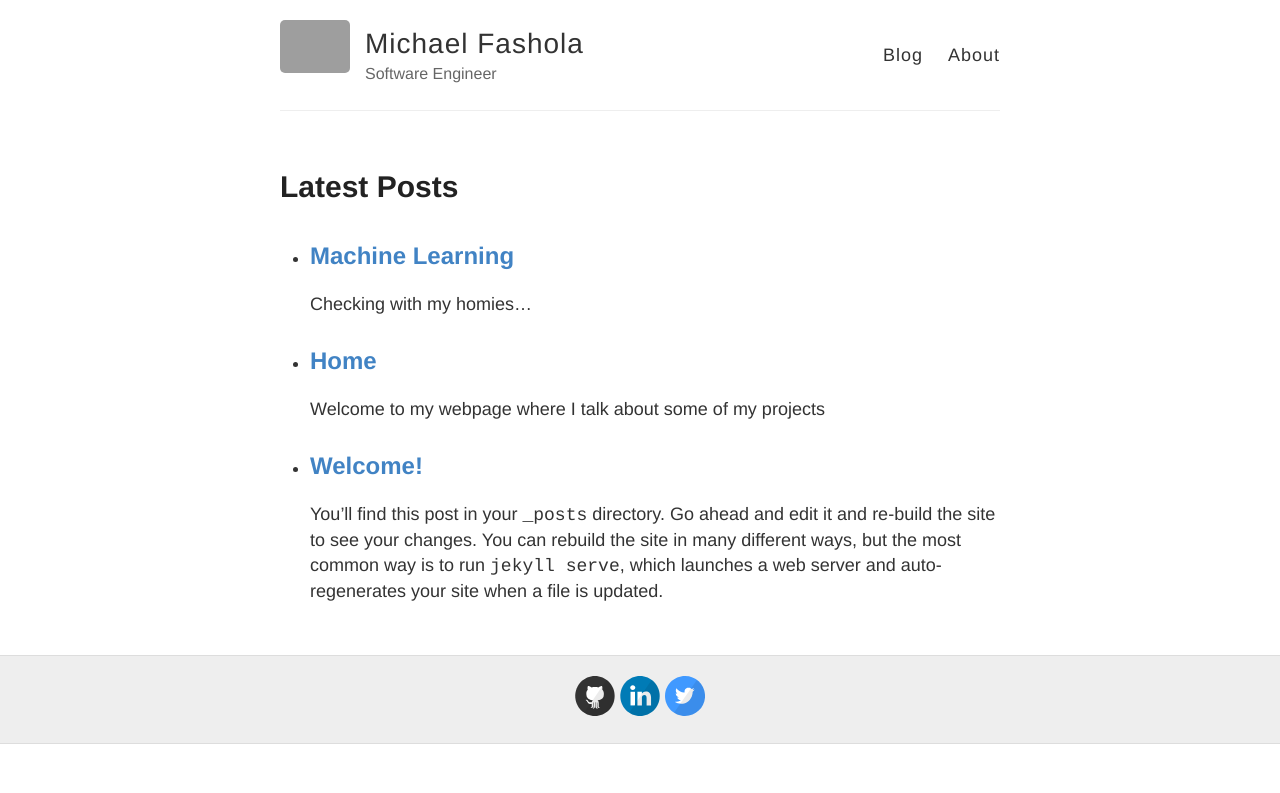
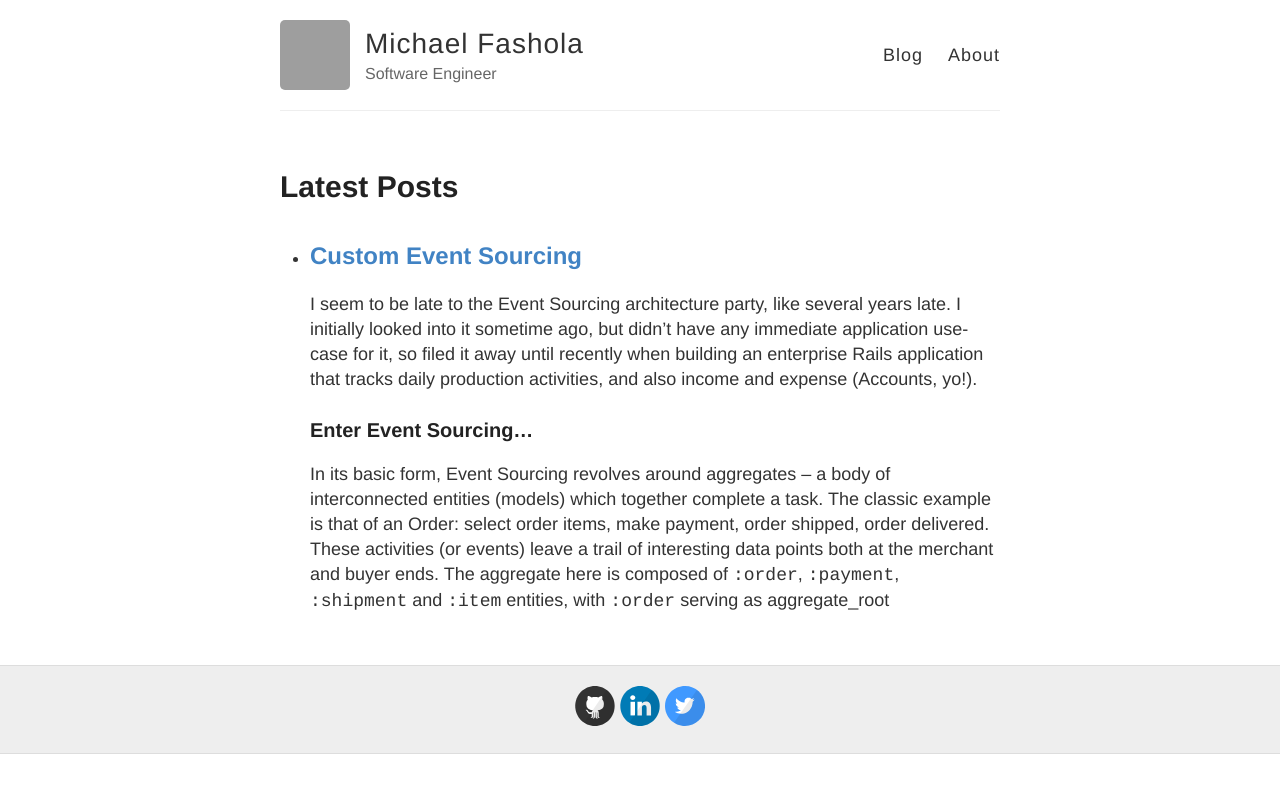
Before and after one commit to DoReMiFaSoLaTiDo/doremifasolatido.github.io, a Jekyll site: the page built from blog.html, in a window 1280 px wide. Shown: the top 793 px of the page. Built offline with Jekyll 4.4.1, drawn with Linux system fonts in a browser that asks for light colours; grey boxes are pictures that could not be loaded.

Commit message:
event sourcing part 1

````diff
--- a/_config.yml
+++ b/_config.yml
@@ -9,7 +9,8 @@ name: Michael Fashola
 description: Software Engineer
 
 # URL of your avatar or profile pic (you could use your GitHub profile pic)
-avatar: https://raw.githubusercontent.com/barryclark/jekyll-now/master/images/jekyll-logo.png
+avatar: https://avatars1.githubusercontent.com/u/5852259?s=400&amp;u=18128ca870391f7dcf3cdab0de0c7cbb0a67a8fd&amp;v=4
+jekill-logo: https://raw.githubusercontent.com/barryclark/jekyll-now/master/images/mike.png
 
 #
 # Flags below are optional
--- a/_layouts/default.html
+++ b/_layouts/default.html
@@ -11,8 +11,6 @@
 
     <link rel="stylesheet" type="text/css" href="{{ site.baseurl }}/style.css" />
     <link rel="alternate" type="application/rss+xml" title="{{ site.name }} - {{ site.description }}" href="{{ site.baseurl }}/feed.xml" />
-
-    <!-- Created with Jekyll Now - http://github.com/barryclark/jekyll-now -->
   </head>
 
   <body>
@@ -27,7 +25,7 @@
           </div>
 
           <nav>
-            <a href="{{ site.baseurl }}/">Blog</a>
+            <a href="{{ site.baseurl }}/blog">Blog</a>
             <a href="{{ site.baseurl }}/about">About</a>
           </nav>
         </header>
--- a/_posts/2020-11-26-welcome.markdown
+++ /dev/null
@@ -1,30 +0,0 @@
----
-layout: post
-title:  "Welcome!"
-date:   2020-11-26 17:16:41 -0500
-categories: jekyll update
-interest: app
----
-You’ll find this post in your `_posts` directory. Go ahead and edit it and re-build the site to see your changes. You can rebuild the site in many different ways, but the most common way is to run `jekyll serve`, which launches a web server and auto-regenerates your site when a file is updated.
-
-Jekyll requires blog post files to be named according to the following format:
-
-`YEAR-MONTH-DAY-title.MARKUP`
-
-Where `YEAR` is a four-digit number, `MONTH` and `DAY` are both two-digit numbers, and `MARKUP` is the file extension representing the format used in the file. After that, include the necessary front matter. Take a look at the source for this post to get an idea about how it works.
-
-Jekyll also offers powerful support for code snippets:
-
-{% highlight ruby %}
-def print_hi(name)
-  puts "Hi, #{name}"
-end
-print_hi('Tom')
-#=> prints 'Hi, Tom' to STDOUT.
-{% endhighlight %}
-
-Check out the [Jekyll docs][jekyll-docs] for more info on how to get the most out of Jekyll. File all bugs/feature requests at [Jekyll’s GitHub repo][jekyll-gh]. If you have questions, you can ask them on [Jekyll Talk][jekyll-talk].
-
-[jekyll-docs]: https://jekyllrb.com/docs/home
-[jekyll-gh]:   https://github.com/jekyll/jekyll
-[jekyll-talk]: https://talk.jekyllrb.com/
--- a/_posts/2020-11-30-Welcome.md
+++ /dev/null
@@ -1,7 +0,0 @@
----
-layout: post
-title: Home
-interest: app
----
-
-Welcome to my webpage where I talk about some of my projects
--- a/_posts/2020-11-30-machine_learning.markdown
+++ /dev/null
@@ -1,7 +0,0 @@
----
-title: Machine Learning
-categories: Machine Learning
-interest: ai
----
-
-Checking with my homies...
--- /dev/null
+++ b/_posts/2020-12-02-custom-event-sourcing.md
@@ -0,0 +1,89 @@
+---
+layout: post
+title:  "Custom Event Sourcing"
+date:   2020-12-02 23:39:00 -0500
+categories: ruby rails event sourcing
+interest: app
+---
+I seem to be late to the Event Sourcing architecture party, like several years late. I initially looked into it sometime ago, but didn't have any immediate application use-case for it, so filed it away until recently when building an enterprise Rails application that tracks daily production activities, and also income and expense (Accounts, yo!).
+
+### Enter Event Sourcing...
+In its basic form, Event Sourcing revolves around aggregates -- a body of interconnected entities (models) which together complete a task. The classic example is that of an Order: select order items, make payment, order shipped, order delivered. These activities (or events) leave a trail of interesting data points both at the merchant and buyer ends. The aggregate here is composed of `:order`, `:payment`, `:shipment` and `:item` entities, with `:order` serving as aggregate_root
+
+### Implementing Event Sourcing in Rails
+There are a few ideas to implementing Event Source I felt were worthy of trying out. These include setting up `rails_event_store` gem and CommandBus with Redis, and using ActiveRecord::Observer to track model changes. But after reading a bunch of articles on the subject, I thought to bite the bullet, and roll my own implementation, while drawing inspiration from [Kickstarter's guide][kickstarter-guide] -- their barebones no frills approach offers me customization opportunities down the line.
+
+### What We Will be Building
+Our example will be based on an Account Reconciliation app that keeps track of a small business' income and expenses. These (Account, Income, and Expenses) form an Aggregate cluster with Account as Aggregate Root, and Income & Expense serving as events. When a business receives or pays out money, we would expect it to impact the Accounts.
+
+### The Solution Design
+With my (admittedly limited) understanding of Event Sourcing, I decided to model the solution as a Multi-Table Inheritance, and got some help from [here][multi-table-inheritance]. This gave me some quick wins, and I was able to get my model running with this setup:
+```
+    class Account < ApplicationRecord
+       # attributes :amount, :balance, :data, :status
+       enum status: { pending_approval: 0, paid: 1, deposited: 2, failed: 3 }
+
+       before_validation :initialize_model    validates :amount, presence: true,  numericality: { greater_than_or_equal_to: 0 }
+
+       # to be implemented in subclasses that are part of the Account aggregate
+       def initialize_model
+           raise NotImplementedError, 'Subclass did not define #initialize_model'
+       end
+
+    end
+```
+```
+    class Account::Salary < Account
+        has_one :event, class_name: 'SalaryEvent', inverse_of: :salary, dependent: :destroy, autosave: true
+
+        delegate :basic, :basic=, :allowances, :allowances=, :tax_payable, :tax_payable=, :prepared_by, :prepared_by=, :approved_by, :approved_by=, to: :lazily_built_event
+
+        validates :basic, :allowances, :tax_payable, presence: true, numericality: { only_integer: true, greater_than: 0 }
+
+        def lazily_built_event
+            event || build_event
+        end
+
+        # implement the inherited method. This doubles as our Calculator
+        def initialize_model
+            self.amount = total_cost
+            self.data = { basic: basic, allowances: allowances, tax_payable: tax_payable, prepared_by: prepared_by, approved_by: approved_by }.as_json
+            if approved_by
+                self.balance = get_balance - total_cost
+                self.status = 'paid'
+            else
+                self.status = 'pending_approval'
+            end
+        end
+
+        private
+
+        def total_cost
+            basic + allowances + tax_payable
+        end
+
+        def get_balance
+            (balance || 0)
+        end
+
+    end
+```
+
+```
+    class SalaryEvent < ApplicationRecord
+        # attributes :basic, :allowances, :tax_payable, :prepared_by, approved_by
+        belongs_to :salary, class_name: 'Account::Salary', inverse_of: :event
+
+        validates :salary, presence: true
+    end
+```
+With this implementation, I was able to get AggregateRoot, Events, and Calculator functional. Next up: `Reactors & Dispatch`
+
+### Conclusion
+This is a simplistic Account tracking application. The goal is to show some nuances with Event Sourcing that warrants pecuniar treatment (e,g. Double Entry and Dual Control principles in Accounting)
+
+See you next time!
+
+
+[kickstarter-guide]: https://kickstarter.engineering/event-sourcing-made-simple-4a2625113224
+[multi-table-inheritance]: https://belighted.com/blog/implementing-multiple-table-inheritance-in-rails
````
Also changed, not shown: images/mike.jpeg (added), images/mike.png (added).
